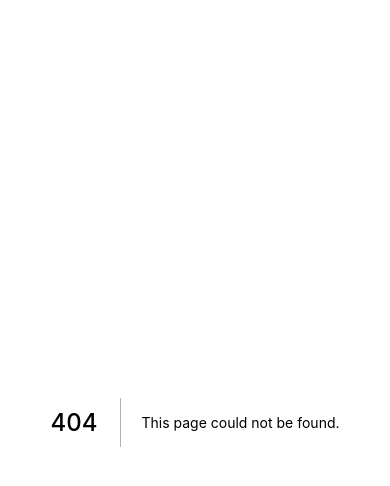
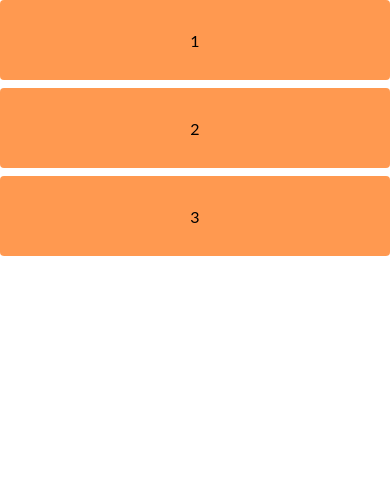
Before and after one commit to Rohitrai12/UI-Components, a Next.js app: page /css-flex-box-responsive in a window 390 px wide. Before the commit this address had no page. Shown: the top 486 px of the page. Built offline with nearby package versions, Linux system fonts and the light colour scheme.

Commit message:
feat: flexbox responsive

```diff
--- /dev/null
+++ b/pages/css-flex-box-responsive.tsx
@@ -0,0 +1,42 @@
+import React from 'react';
+
+const inputPage = () => {
+   return (
+        <>
+            <section className='container'>
+                <article className='card'>
+                    1
+                </article>
+                <article className='card'>
+                    2
+                </article>
+                <article className='card'>
+                    3
+                </article>
+            </section>
+            <style jsx>
+                {`
+
+.container {
+    display: flex;
+    gap: 8px;
+    flex-wrap: wrap;
+}
+
+.card {
+    background-color: #FF9950;
+    height: 80px;
+    display: flex;
+    flex: 1 0 300px;
+    border-radius: 4px;
+    justify-content: center;
+    align-items: center;
+}
+                `}
+            </style>
+        </>
+   )
+
+}
+
+export default inputPage;
--- a/pages/index.tsx
+++ b/pages/index.tsx
@@ -4,6 +4,13 @@ import Link from 'next/link';
 const DirectoryPage = () => {
     return <>
         <ul>
+            <li>
+                <Link href="/css-flex-box-responsive">
+                    <a>
+                        Flex Box Responsive
+                    </a>
+                </Link>
+            </li>
             <li>
                 <Link href="/social-buttons">
                     <a>
```
